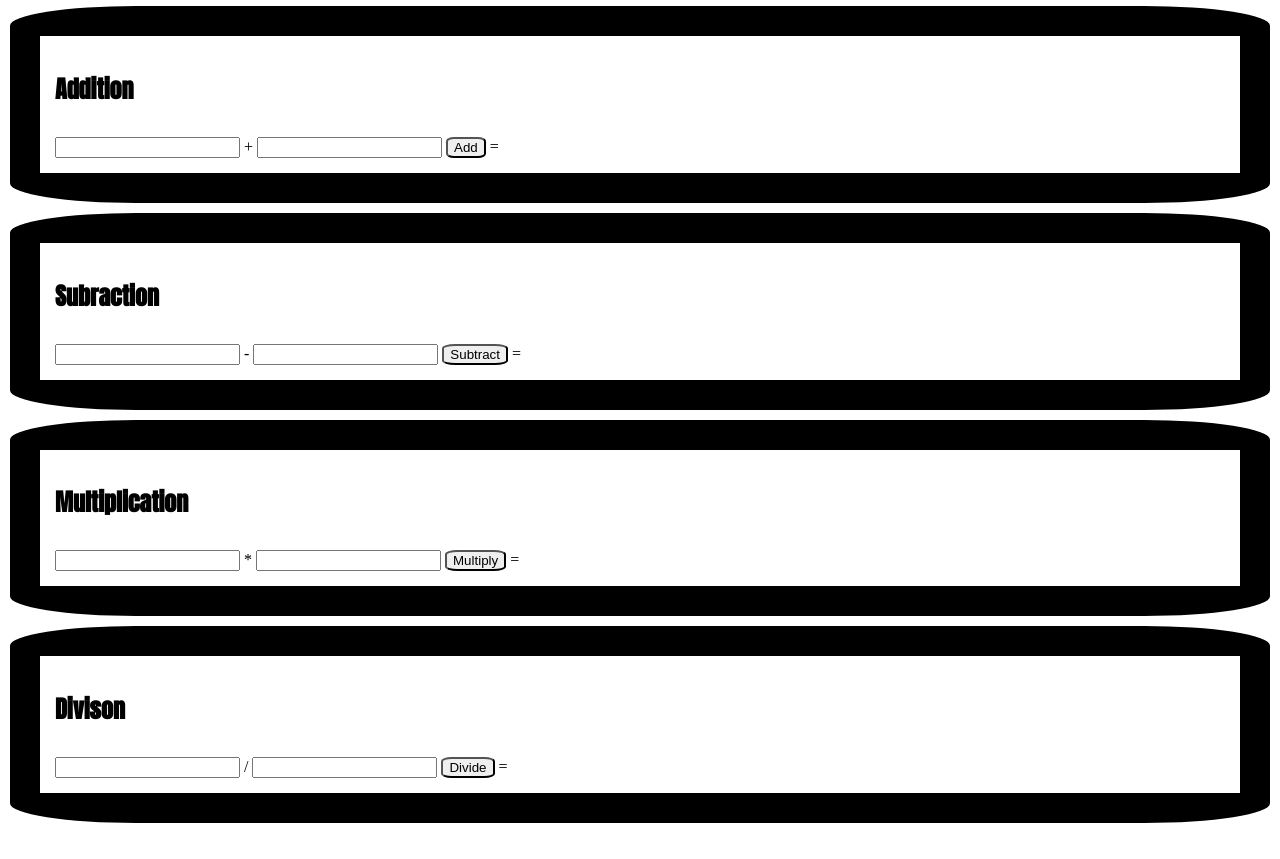
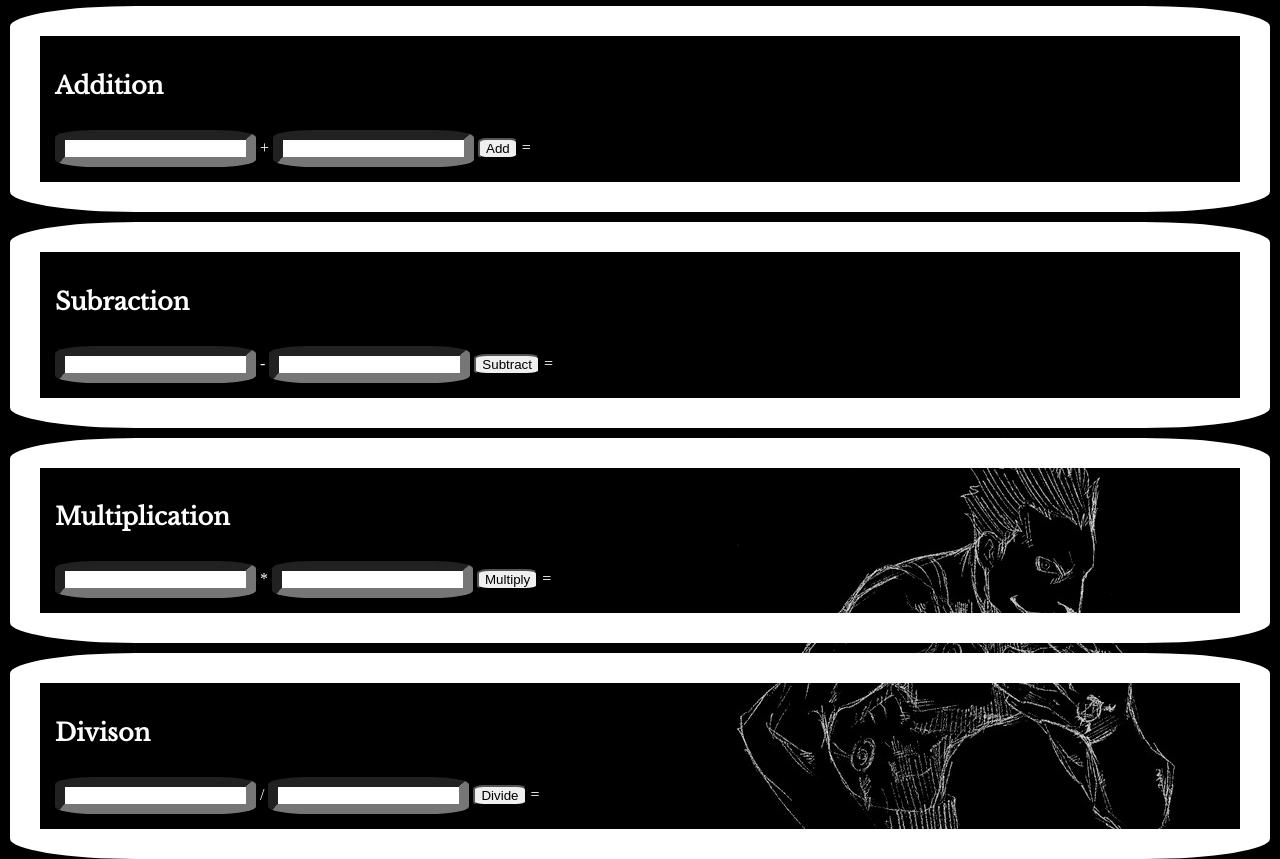
Before and after one commit to H-Indiana-Holdsworth/lab-04-calculator-2, a plain HTML site: page index.html in a window 1280 px wide. Shown: the part 86-945 px from the top of the page. Before the commit the page ends 909 px from the top, so only its background shows below. Drawn offline with nearby package versions, Linux system fonts and the light colour scheme.

Commit message:
Made Input and background styles

```diff
--- a/index.html
+++ b/index.html
@@ -14,18 +14,22 @@
     <link rel="preconnect" href="https://fonts.gstatic.com" crossorigin>
     <link href="https://fonts.googleapis.com/css2?family=Anton&display=swap" rel="stylesheet">
 
+    <link rel="preconnect" href="https://fonts.googleapis.com">
+    <link rel="preconnect" href="https://fonts.gstatic.com" crossorigin>
+    <link href="https://fonts.googleapis.com/css2?family=Libre+Baskerville&display=swap" rel="stylesheet">
+
     <title>Calculator App</title>
 </head>
 
 <body>
-    <h1>The Alculator</h1>
+    <h1>Full Metal Alculator</h1>
 
 
         <div class="calculation">
             <h2>Addition</h2>
-            <input id="add-input-1" type="text">
+            <input class="input" id="add-input-1" type="text">
             +
-            <input id="add-input-2" type="text">
+            <input class="input" id="add-input-2" type="text">
             <button class="button" id="add-btn">Add</button>
             =
             <span id="add-output"></span>
@@ -33,9 +37,9 @@
 
         <div class="calculation">
             <h2>Subraction</h2>
-            <input id="sub-input-1" type="text">
+            <input class="input" id="sub-input-1" type="text">
             -
-            <input id="sub-input-2" type="text" >
+            <input class="input" id="sub-input-2" type="text" >
             <button class="button" id="sub-btn">Subtract</button>
             =
             <span id="sub-output"></span>
@@ -43,9 +47,9 @@
 
         <div class="calculation">
             <h2>Multiplication</h2>
-            <input id="multi-input-1" type="text">
+            <input class="input" id="multi-input-1" type="text">
             *
-            <input id="multi-input-2" type="text">
+            <input class="input" id="multi-input-2" type="text">
             <button class="button" id="multi-btn">Multiply</button>
             =
             <span id="multi-output"></span>
@@ -53,9 +57,9 @@
 
         <div class="calculation">
             <h2>Divison</h2>
-            <input id="divide-input-1" type="text">
+            <input class="input" id="divide-input-1" type="text">
             /
-            <input id="divide-input-2" type="text">
+            <input class="input" id="divide-input-2" type="text">
             <button class="button" id="divide-btn">Divide</button>
             =
             <span id="divide-output"></span>
--- a/styles/style.css
+++ b/styles/style.css
@@ -1,3 +1,8 @@
+body {
+    background-image: url('../assets/background-image.jpeg');
+    color: white;
+}
+
 h1 {
     display: grid;
     justify-items: center;
@@ -7,7 +12,7 @@ h1 {
 
 h2 {
     padding-bottom: 10px;
-    font-family: 'Anton', sans-serif;
+    font-family: 'Libre Baskerville', serif;
 }
 
 main {
@@ -20,7 +25,7 @@ main {
 }
 
 .calculation {
-    border: 3px black solid;
+    border: 3px white solid;
     border-width: 30px;
     border-radius: 10%;
     padding: 15px;
@@ -30,3 +35,8 @@ main {
 .button {
     border-radius: 20%;
 }
+
+.input {
+    border-width: 10px;
+    border-radius: 20%;
+}
```
Also changed, not shown: assets/background-image.jpeg (added).
